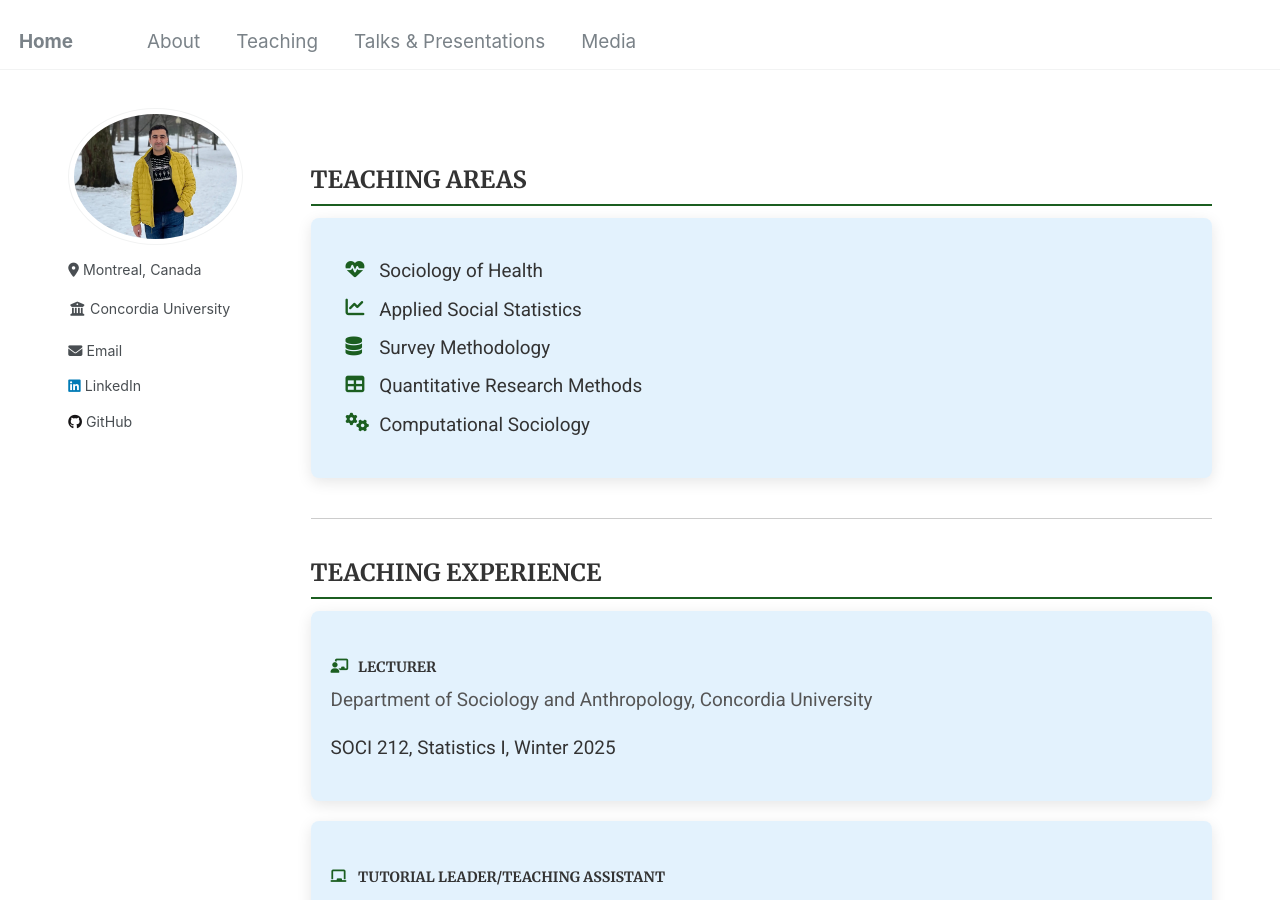
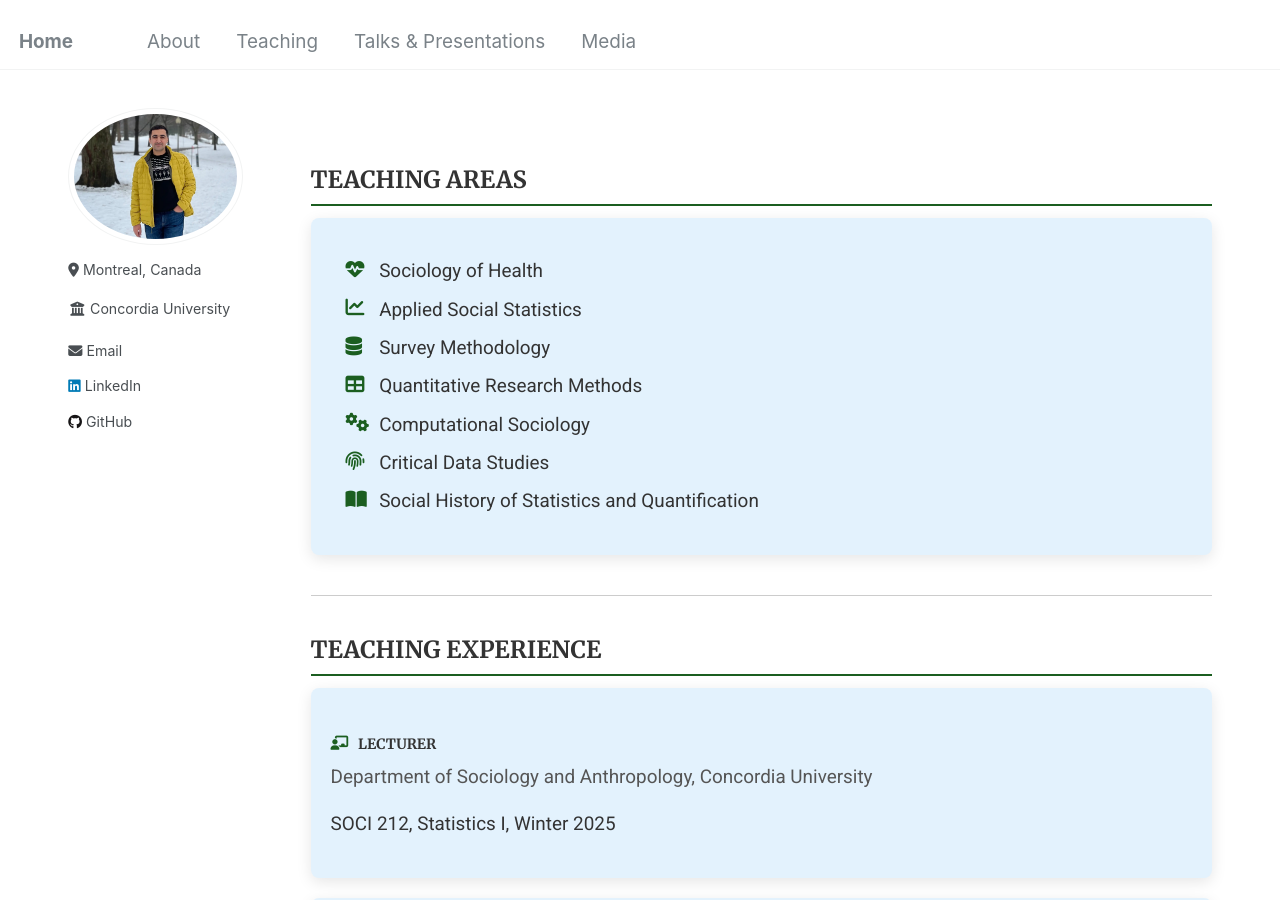
Before and after one commit to Mohsnmonji/mohsnmonji.github.io, a Jekyll site: the page built from _pages/teaching.md, in a window 1280 px wide and 900 px high. Built offline with Jekyll 4.4.1, drawn with Linux system fonts in a browser that asks for light colours.

Commit message:
Update teaching.md

```diff
--- a/_pages/teaching.md
+++ b/_pages/teaching.md
@@ -70,6 +70,8 @@ author_profile: true
       <li><i class="fas fa-database icon"></i> Survey Methodology</li>
       <li><i class="fas fa-table icon"></i> Quantitative Research Methods</li>
       <li><i class="fas fa-cogs icon"></i> Computational Sociology</li>
+      <li><i class="fas fa-fingerprint icon"></i> Critical Data Studies</li>
+      <li><i class="fas fa-book-open icon"></i> Social History of Statistics and Quantification</li>
     </ul>
   </div>
 </div>
```
